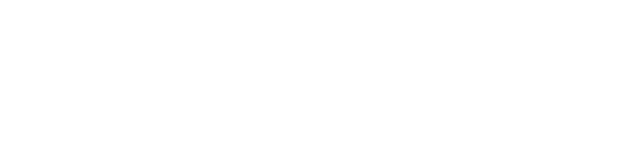
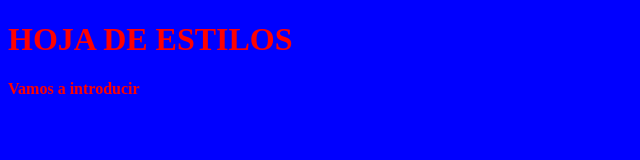
Before and after one commit to Garcia-rgc/edifp, a plain HTML site: page index.html in a window 1280 px wide. Shown: the whole page, without its empty margins (0-640 px from the left). Drawn offline with Linux system fonts and the light colour scheme.

Commit message:
Párrafo nuevo y tamaño de fuente

```diff
--- /dev/null
+++ b/css/estilos.css
@@ -0,0 +1,6 @@
+body
+{
+    background-color: #00F; /* Azul */
+    font-weight: bold;
+    color: #F00; /* Rojo */
+}
--- a/index.html
+++ b/index.html
@@ -3,8 +3,11 @@
     <head>
         <meta charset='UTF=8'>
             <title>Proyecto de Git</title>
+            <link href="css/estilos.css" rel="stylesheet" type="text/css">
+
     </head>
         <body>
-
+            <h1>HOJA DE ESTILOS</h1>
+        <p>Vamos a introducir</p>
         </body>
 </html>
```
Also changed, not shown: js/javascript.js (added).
